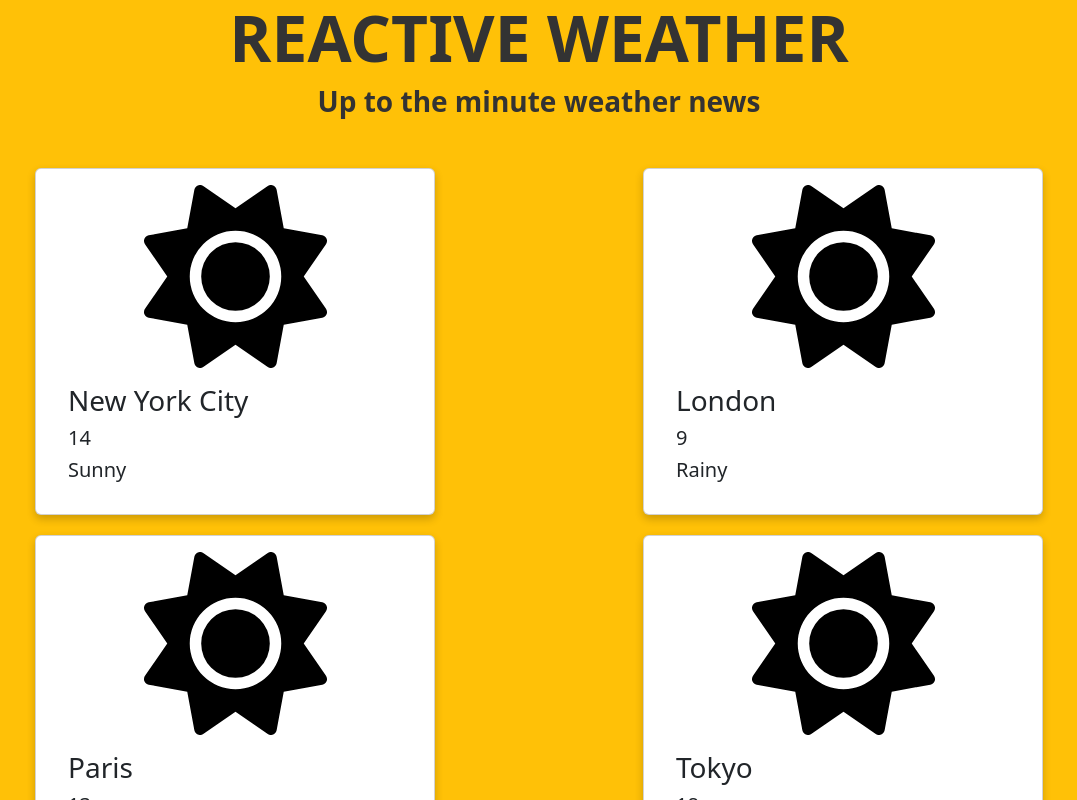
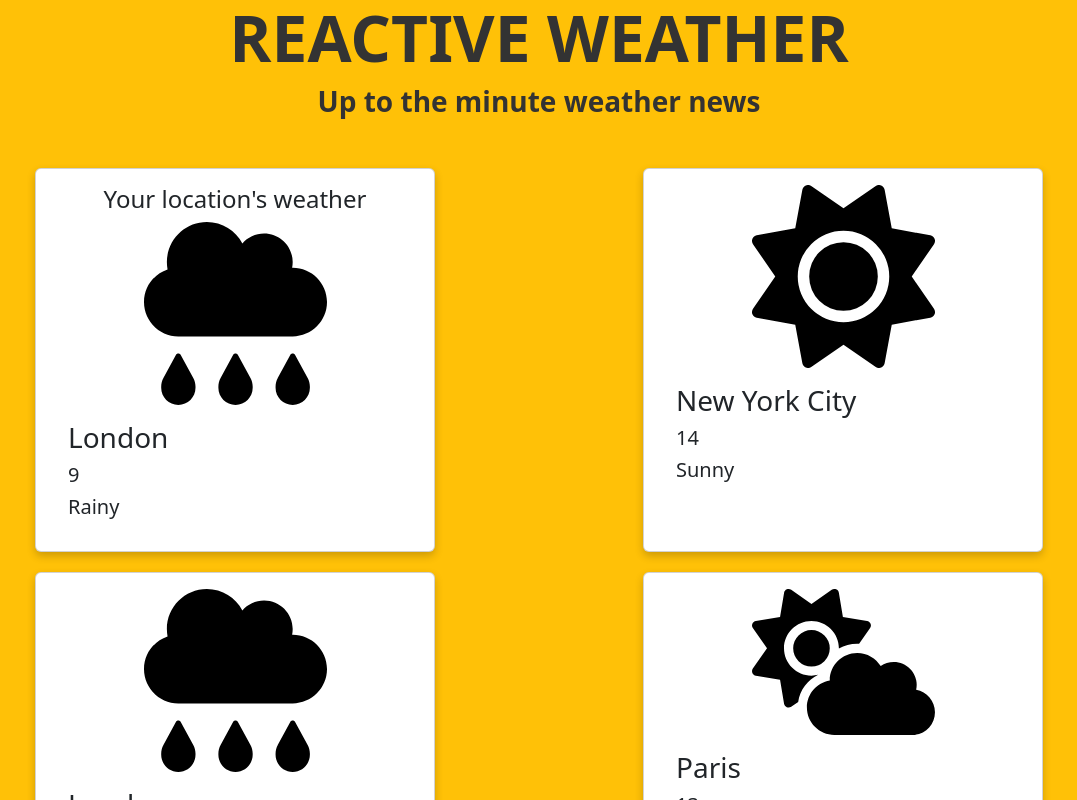
Before and after one commit to zwhiteley-sky/Reactive-Weather, a React (Vite) app: page / in a window 1280 px wide. Shown: the top 800 px of the page, without its empty margins (101-1178 px from the left). Built offline with nearby package versions, Linux system fonts and the light colour scheme.

Commit message:
Complete day 2

```diff
--- a/App.js
+++ b/App.js
@@ -1,13 +1,17 @@
-import React from 'react';
+import React, { useState } from 'react';
 import cities from "./data";
 import WeatherCard from "./components/WeatherCard";
+import Location from "./components/Location";
 
 function App() {
+    const [location, set_location] = useState("London");
+
     return (
         <>
             <h1 className = "title">REACTIVE WEATHER</h1>
             <h3 className = "subtitle">Up to the minute weather news</h3>
             <div className = "app">
+                <Location location={location} data={cities} />
                 {
                     cities.map(city => (
                         <WeatherCard key={city.city} name={city.city} temperature={city.temperature} conditions={city.forecast} />
--- /dev/null
+++ b/components/Location.js
@@ -0,0 +1,13 @@
+import WeatherCard from "./WeatherCard";
+
+export default function Location({ location, data }) {
+    const location_data = data.find(city => city.city === location);
+
+    return (
+        <>
+            <WeatherCard name={location_data.city} temperature={location_data.temperature} conditions={location_data.forecast}>
+                <h4 style={{ textAlign: "center" }}>Your location's weather</h4>
+            </WeatherCard>
+        </>
+    );
+}
--- a/components/WeatherCard.js
+++ b/components/WeatherCard.js
@@ -1,11 +1,28 @@
 import React from "react";
 import sunny from "../assets/Sunny.svg"
+import cloudy from "../assets/Cloudy.svg"
+import partly_cloudy from "../assets/PartlyCloudy.svg"
+import rainy from "../assets/Rainy.svg"
 
-export default function WeatherCard({ name, temperature, conditions }) {
+export default function WeatherCard({ name, temperature, conditions, children }) {
+  let icon;
+
+  switch (conditions.toLowerCase()) {
+    case "sunny":
+      icon = sunny; break;
+    case "cloudy":
+      icon = cloudy; break;
+    case "partly cloudy":
+      icon = partly_cloudy; break;
+    case "rainy":
+      icon = rainy; break;
+  }
+
   return (
     <div className = "card">
+        { children }
         <div className = "img-container">
-            <img className="card-img-top" src = {sunny} alt="Card image cap" id = "icon"/>
+            <img className="card-img-top" src = {icon} alt="Card image cap" id = "icon"/>
         </div>
         <div class="card-body">
             <h3 className="card-title">{ name }</h3>
```
